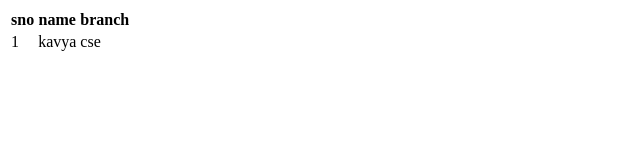
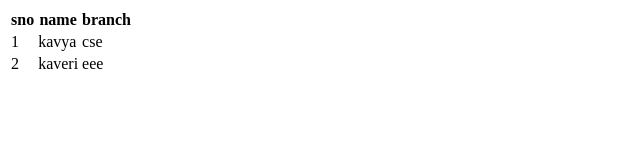
Before and after one commit to Kavya-Avilala/html, a plain HTML site: page table.html in a window 1280 px wide. Shown: the full height of the page, 0-640 px from the left. Drawn offline with Linux system fonts and the light colour scheme.

Commit message:
Update table.html

```diff
--- a/table.html
+++ b/table.html
@@ -14,6 +14,12 @@
 <td> kavya </td>
 <td> cse </td>
 </tr>
+</tr>
+<tr>
+<td> 2 </td>
+<td> kaveri </td>
+<td> eee </td>
+</tr>
 </table>
 </body>
 </html>
```
